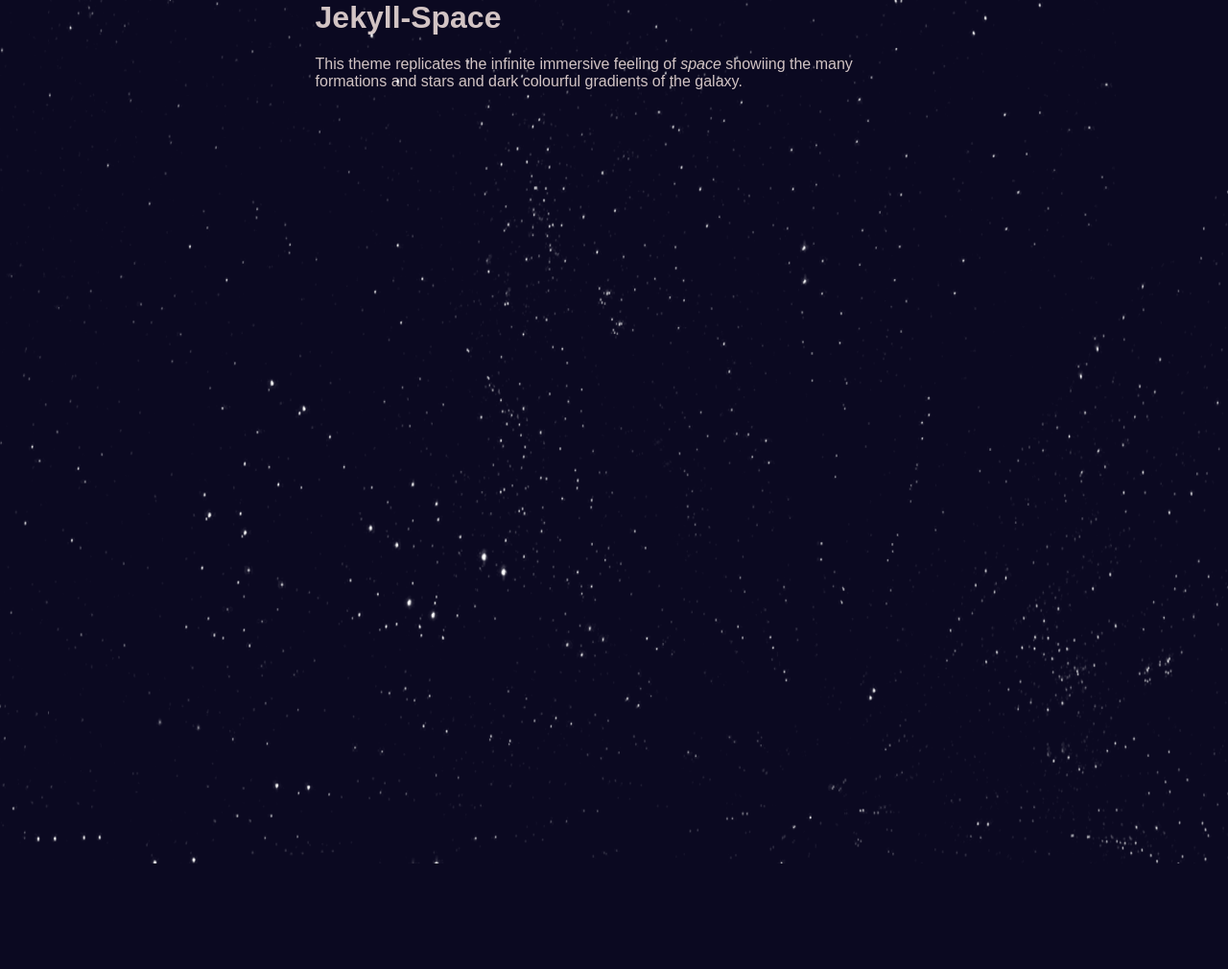
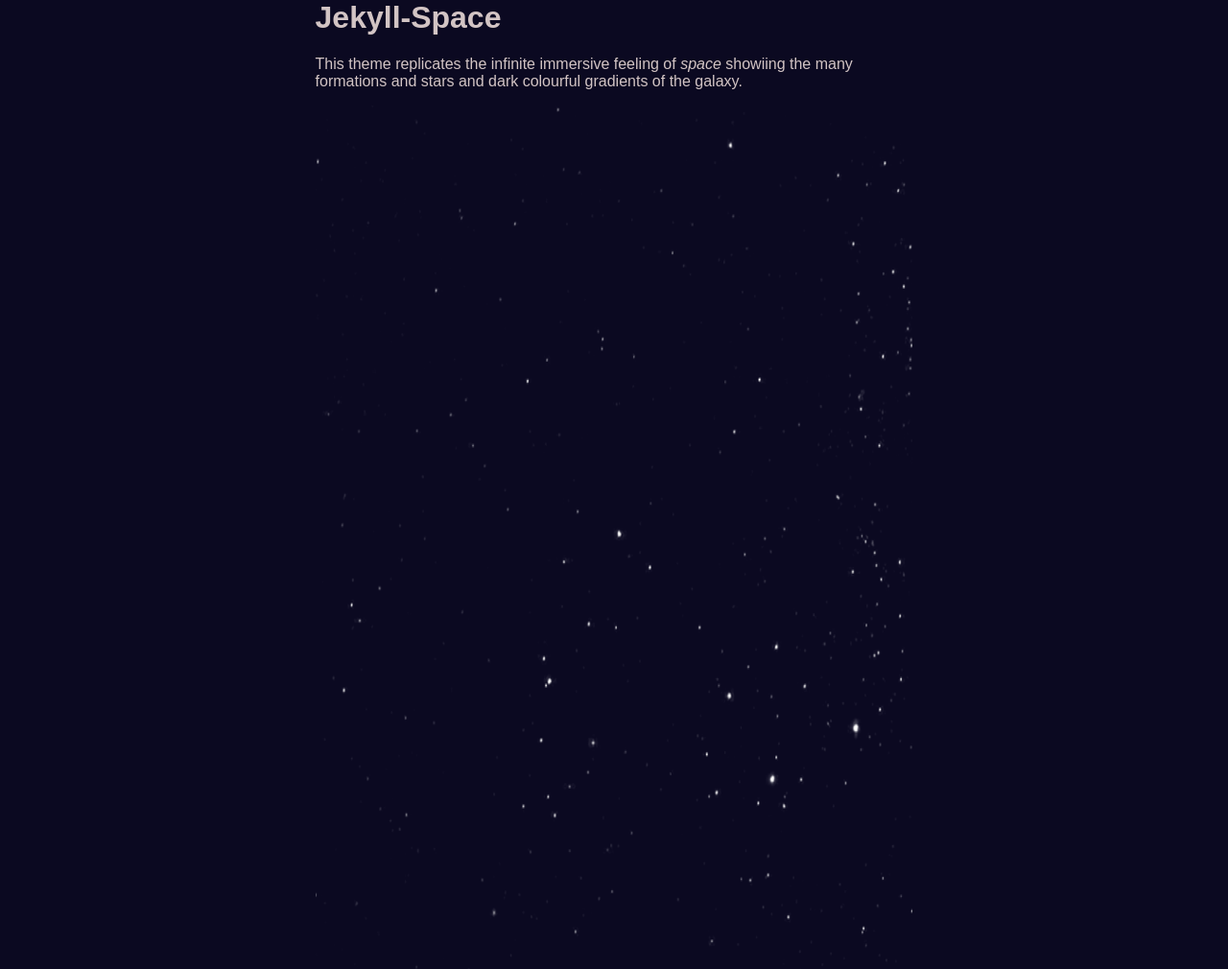
Before and after one commit to tacocatCLAUS/jekyll-space, a Jekyll site: the page built from index.md, in a window 1280 px wide. Shown: the whole page at 96% size. Built offline with Jekyll 4.4.1, drawn with Linux system fonts in a browser that asks for light colours; before the commit the page ends 900 px from its top, so only the background shows below that.

Commit message:
Update base.scss

```diff
--- a/_sass/base.scss
+++ b/_sass/base.scss
@@ -7,15 +7,7 @@ body {
 }
 
 .stars {
-    position: fixed;
-    top: 0;
-    left: 0;
-    width: 100vw;
     height: 100vh;
-    background-image:
-        url('/assets/stars.png'),
-        url('/assets/stars.png');
-    background-repeat: repeat, repeat;
-    background-size: 1700px 1700px, 1600px 1600px;
-    background-position: 0 0, 50px 50px;
+    background-image: url('/assets/stars.png');
+    background-repeat: repeat; background-size: 1900px 1900px;
 }
```
